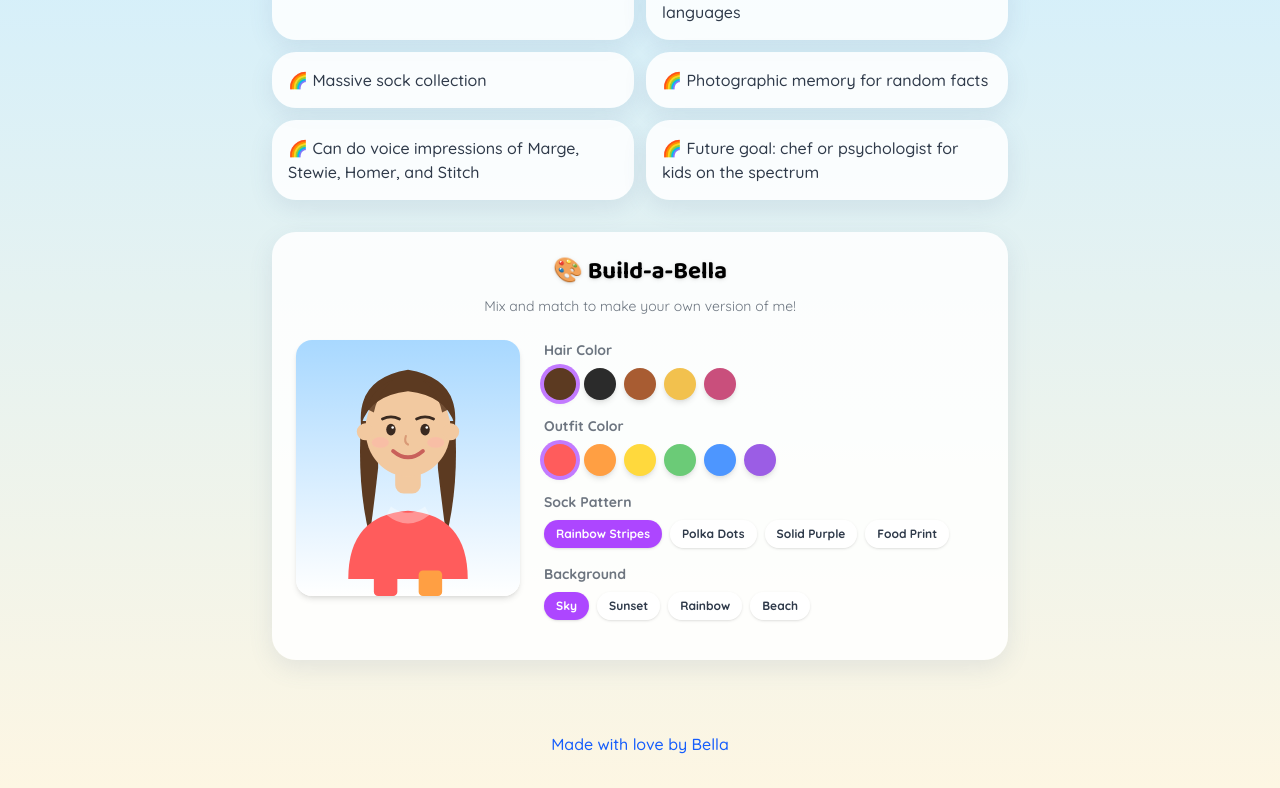
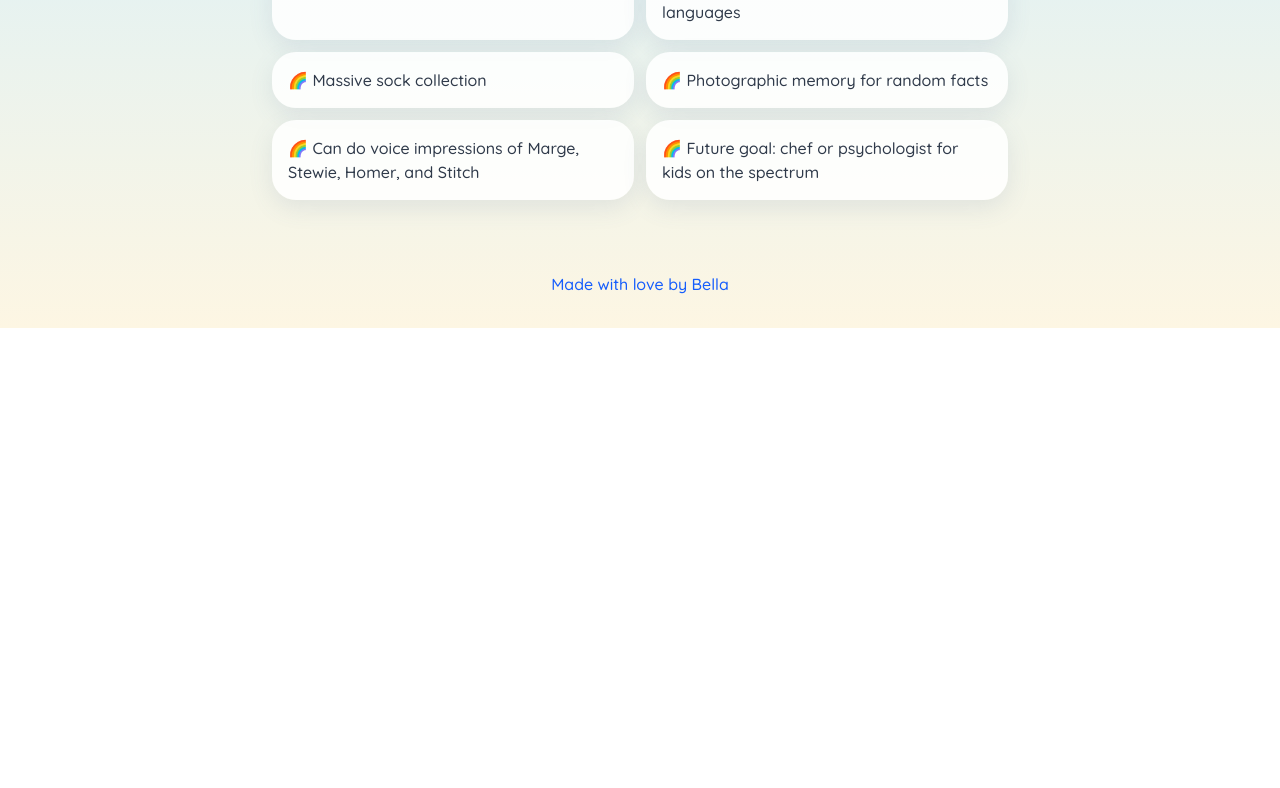
Before and after one commit to gregorylebed-code/bella-website, a Next.js app: page /about in a window 1280 px wide. Shown: the part 852-1640 px from the top of the page. After the commit the page ends 1180 px from the top, so only its background shows below. Built offline with nearby package versions, Linux system fonts and the light colour scheme.

Commit message:
Remove Build-a-Bella avatar maker from About page

```diff
--- a/src/app/about/BuildABella.tsx
+++ /dev/null
@@ -1,187 +0,0 @@
-"use client";
-
-import { useState } from "react";
-
-const HAIR_COLORS = ["#5c3a21", "#2b2b2b", "#a85c32", "#f2c14e", "#c94f7c"];
-const OUTFIT_COLORS = ["#ff5c5c", "#ff9f43", "#ffd93d", "#6bcB77", "#4d96ff", "#9b5de5"];
-const SOCK_PATTERNS = [
-  { name: "Rainbow Stripes", colors: ["#ff5c5c", "#ff9f43", "#ffd93d", "#6bcB77", "#4d96ff"] },
-  { name: "Polka Dots", colors: ["#ff5c5c", "#ffd93d"] },
-  { name: "Solid Purple", colors: ["#9b5de5"] },
-  { name: "Food Print", colors: ["#ff9f43", "#ffd93d", "#ff5c5c"] },
-];
-const BACKGROUNDS = [
-  { name: "Sky", value: "linear-gradient(to bottom, #a8d8ff, #ffffff)" },
-  { name: "Sunset", value: "linear-gradient(to bottom, #ff9f43, #ff5c5c)" },
-  { name: "Rainbow", value: "linear-gradient(90deg, #ff5c5c, #ff9f43, #ffd93d, #6bcB77, #4d96ff, #9b5de5)" },
-  { name: "Beach", value: "linear-gradient(to bottom, #4d96ff 0%, #4d96ff 55%, #ffd93d 55%, #ffd93d 100%)" },
-];
-
-function OptionRow({
-  label,
-  children,
-}: {
-  label: string;
-  children: React.ReactNode;
-}) {
-  return (
-    <div className="mb-4">
-      <p className="text-sm font-bold text-foreground/70 mb-2">{label}</p>
-      <div className="flex flex-wrap gap-2">{children}</div>
-    </div>
-  );
-}
-
-export default function BuildABella() {
-  const [hair, setHair] = useState(HAIR_COLORS[0]);
-  const [outfit, setOutfit] = useState(OUTFIT_COLORS[0]);
-  const [sockIdx, setSockIdx] = useState(0);
-  const [bgIdx, setBgIdx] = useState(0);
-  const socks = SOCK_PATTERNS[sockIdx];
-  const bg = BACKGROUNDS[bgIdx];
-
-  return (
-    <div className="card p-6 mt-8">
-      <h3 className="heading-font text-2xl font-bold text-black drop-shadow mb-2 text-center">
-        🎨 Build-a-Bella
-      </h3>
-      <p className="text-center text-foreground/70 text-sm mb-6">
-        Mix and match to make your own version of me!
-      </p>
-
-      <div className="flex flex-col md:flex-row gap-6 items-center md:items-start">
-        <div
-          className="w-56 h-64 rounded-2xl shadow-md flex items-end justify-center overflow-hidden shrink-0"
-          style={{ background: bg.value }}
-        >
-          <svg viewBox="0 0 100 120" className="w-full h-full">
-            {/* back hair, behind the head/shoulders */}
-            <path
-              d="M28 38 Q26 68 32 92 Q34 78 36 60 L36 38 Z"
-              fill={hair}
-            />
-            <path
-              d="M72 38 Q74 68 68 92 Q66 78 64 60 L64 38 Z"
-              fill={hair}
-            />
-
-            {/* shoulders / body */}
-            <path
-              d="M22 112 Q22 82 50 80 Q78 82 78 112 Z"
-              fill={outfit}
-            />
-            <path
-              d="M40 82 Q50 90 60 82 L58 78 Q50 84 42 78 Z"
-              fill="#ffffff"
-              opacity="0.35"
-            />
-
-            {/* socks peeking at the bottom */}
-            <rect x="34" y="108" width="11" height="12" rx="2" fill={socks.colors[0]} />
-            <rect x="55" y="108" width="11" height="12" rx="2" fill={socks.colors[socks.colors.length > 1 ? 1 : 0]} />
-
-            {/* neck */}
-            <rect x="44" y="58" width="12" height="14" rx="4" fill="#f2c9a0" />
-
-            {/* head */}
-            <ellipse cx="50" cy="42" rx="20" ry="22" fill="#f2c9a0" />
-
-            {/* ears */}
-            <circle cx="30" cy="43" r="4" fill="#f2c9a0" />
-            <circle cx="70" cy="43" r="4" fill="#f2c9a0" />
-
-            {/* front hair with side part and soft strands */}
-            <path
-              d="M28 40 Q26 18 50 14 Q74 18 72 40 Q68 26 50 24 Q32 26 28 40 Z"
-              fill={hair}
-            />
-            <path
-              d="M30 32 Q34 22 44 18 Q36 24 34 34 Z"
-              fill={hair}
-              opacity="0.85"
-            />
-            <path
-              d="M70 32 Q66 22 56 18 Q64 24 66 34 Z"
-              fill={hair}
-              opacity="0.85"
-            />
-
-            {/* rosy cheeks */}
-            <ellipse cx="37" cy="48" rx="4" ry="2.5" fill="#ffb3ab" opacity="0.5" />
-            <ellipse cx="63" cy="48" rx="4" ry="2.5" fill="#ffb3ab" opacity="0.5" />
-
-            {/* eyes */}
-            <ellipse cx="42" cy="42" rx="2.2" ry="2.8" fill="#3a2a20" />
-            <ellipse cx="58" cy="42" rx="2.2" ry="2.8" fill="#3a2a20" />
-            <circle cx="42.8" cy="41" r="0.6" fill="#fff" />
-            <circle cx="58.8" cy="41" r="0.6" fill="#fff" />
-
-            {/* eyebrows */}
-            <path d="M38 37 Q42 35 46 37" stroke="#3a2a20" strokeWidth="1.3" fill="none" strokeLinecap="round" />
-            <path d="M54 37 Q58 35 62 37" stroke="#3a2a20" strokeWidth="1.3" fill="none" strokeLinecap="round" />
-
-            {/* nose */}
-            <path d="M49 45 Q48 48 50 49" stroke="#d99a76" strokeWidth="1" fill="none" strokeLinecap="round" />
-
-            {/* smile */}
-            <path d="M43 52 Q50 58 57 52" stroke="#c9605a" strokeWidth="1.8" fill="none" strokeLinecap="round" />
-          </svg>
-        </div>
-
-        <div className="flex-1 w-full">
-          <OptionRow label="Hair Color">
-            {HAIR_COLORS.map((c) => (
-              <button
-                key={c}
-                onClick={() => setHair(c)}
-                className={`w-8 h-8 rounded-full shadow-md ${hair === c ? "ring-4 ring-purple-400" : ""}`}
-                style={{ background: c }}
-                aria-label={`hair color ${c}`}
-              />
-            ))}
-          </OptionRow>
-
-          <OptionRow label="Outfit Color">
-            {OUTFIT_COLORS.map((c) => (
-              <button
-                key={c}
-                onClick={() => setOutfit(c)}
-                className={`w-8 h-8 rounded-full shadow-md ${outfit === c ? "ring-4 ring-purple-400" : ""}`}
-                style={{ background: c }}
-                aria-label={`outfit color ${c}`}
-              />
-            ))}
-          </OptionRow>
-
-          <OptionRow label="Sock Pattern">
-            {SOCK_PATTERNS.map((s, i) => (
-              <button
-                key={s.name}
-                onClick={() => setSockIdx(i)}
-                className={`text-xs font-bold px-3 py-1.5 rounded-full shadow-sm ${
-                  sockIdx === i ? "bg-purple-500 text-white" : "bg-white/80 hover:bg-white"
-                }`}
-              >
-                {s.name}
-              </button>
-            ))}
-          </OptionRow>
-
-          <OptionRow label="Background">
-            {BACKGROUNDS.map((b, i) => (
-              <button
-                key={b.name}
-                onClick={() => setBgIdx(i)}
-                className={`text-xs font-bold px-3 py-1.5 rounded-full shadow-sm ${
-                  bgIdx === i ? "bg-purple-500 text-white" : "bg-white/80 hover:bg-white"
-                }`}
-              >
-                {b.name}
-              </button>
-            ))}
-          </OptionRow>
-        </div>
-      </div>
-    </div>
-  );
-}
--- a/src/app/about/page.tsx
+++ b/src/app/about/page.tsx
@@ -1,7 +1,6 @@
 import Clouds from "../Clouds";
 import NavBar from "../NavBar";
 import { aboutPhoto, aboutIntro, quickFacts } from "../content";
-import BuildABella from "./BuildABella";
 
 export default function AboutPage() {
   return (
@@ -41,8 +40,6 @@ export default function AboutPage() {
             </div>
           </div>
         )}
-
-        <BuildABella />
       </section>
 
       <footer className="relative z-10 text-center py-8 text-blue-600 font-medium">
```
